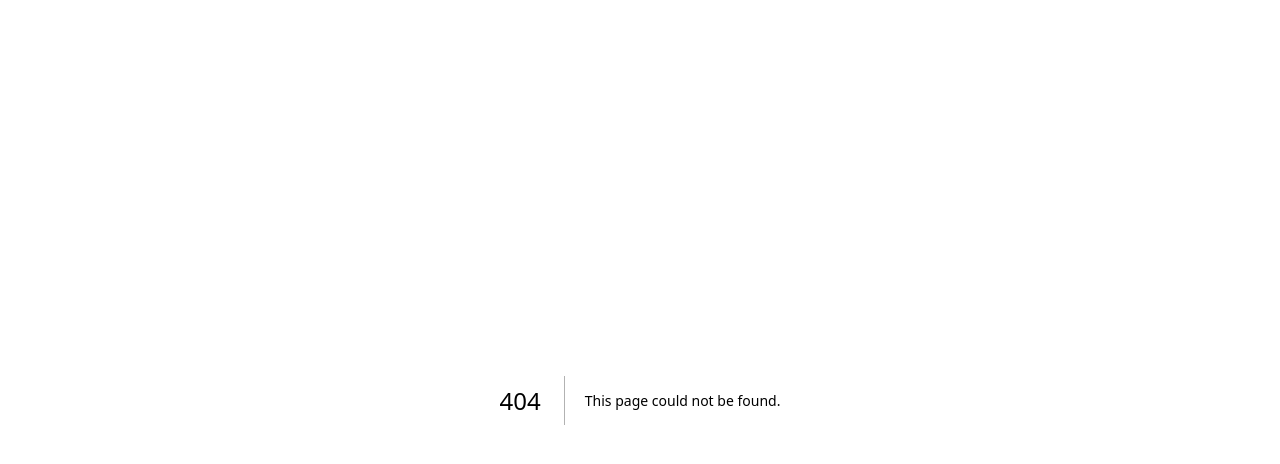
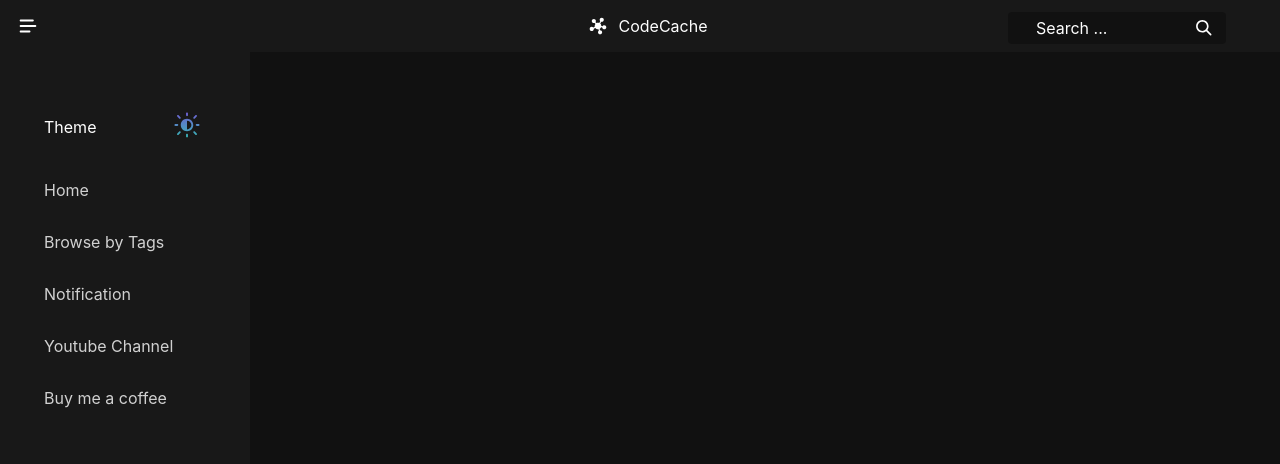
Before and after one commit to divyanshu-kunwar/codecache, a Next.js app: page /browse in a window 1280 px wide. Before the commit this address had no page. Shown: the top 464 px of the page. Built offline with nearby package versions, Linux system fonts and the light colour scheme.

Commit message:
added sidebar navigations and routes

```diff
--- a/components/Sidebar/Sidebar.js
+++ b/components/Sidebar/Sidebar.js
@@ -1,12 +1,13 @@
 import ThemeIcon from './ThemeIcon'
 import styles from './Sidebar.module.css'
+import Link from 'next/link';
 export default function Sidebar(props){
     return(
-        <div className={styles.sidebar}
-        style={props.sideExpanded ? {width:"0px"} : {width:"250px"}}>
-        <div className={styles.themeContainer}>
-        <span>Theme</span>
-        <span onClick={()=>{
+        <div className={props.sideExpanded ?
+        styles.sidebar_collapsed : styles.sidebar} >
+
+        <div className={styles.theme_container}
+        onClick={()=>{
           if(props.theme === "light"){
             sessionStorage.setItem("theme" , "dark");
             props.setTheme("dark");
@@ -14,16 +15,19 @@ export default function Sidebar(props){
             sessionStorage.setItem("theme" , "light");
             props.setTheme("light");
           }
-          }}>
+        }}
+        >
+        <span>Theme</span>
+        <span>
         <ThemeIcon theme={props.theme} />
         </span>
 
         </div>
-        <div className={styles.navLink}><span>Home</span></div>
-        <div className={styles.navLink}><span>Browse by Tags</span></div>
+        <Link href='/home' className={styles.navLink}><span>Home</span></Link>
+        <Link href='/browse' className={styles.navLink}><span>Browse by Tags</span></Link>
         <div className={styles.navLink}><span>Notification</span></div>
-        <div className={styles.navLink}><span>Youtube Channel</span></div>
-        <div className={styles.navLink}><span>Buy me a coffee</span></div>
+        <Link href='https://www.youtube.com/@CodeCache' className={styles.navLink}><span>Youtube Channel</span></Link>
+        <Link href='/buymeacoffee' className={styles.navLink}><span>Buy me a coffee</span></Link>
       </div>
     )
 }
--- a/components/Sidebar/Sidebar.module.css
+++ b/components/Sidebar/Sidebar.module.css
@@ -6,17 +6,50 @@
     flex-direction: column;
     padding: 46px 40px 40px 44px;
     background-color: var(--backgroundElevated);
-    border: 1px solid red;
+    margin-left: 0px;
+    opacity: 1;
+    transition: all 0.8s ease-out;
 }
 
-.themeContainer{
+.sidebar_collapsed{
+    width: 250px;
+    height: 100%;
+    display: flex;
+    flex-direction: column;
+    padding: 46px 40px 40px 44px;
+    background-color: var(--backgroundElevated);
+    margin-left: -250px;
+    opacity: 0.5;
+    transition: all 0.8s ease-out;
+}
+
+.theme_container{
     display: flex;
     justify-content: space-between;
     align-items: center;
-    margin-right: 10px;
+    padding-right: 8px;
+    padding-top: 12px;
+    padding-bottom: 12px;
     margin-bottom: 4px;
+    transition: all 0.4s;
+    cursor: pointer;
+}
+
+.theme_container:hover{
+    transform: scale(1.02);
 }
 
 .navLink{
-    margin-top: 32px;
+    display: block;
+    opacity: 0.8;
+    padding-top: 12px;
+    padding-bottom: 12px;
+    margin-top: 8px;
+    transition: all 0.4s;
+    cursor: pointer;
 }
+
+.navLink:hover{
+    opacity: 1;
+    transform: scale(1.01);
+}
--- a/next.config.js
+++ b/next.config.js
@@ -1,5 +1,13 @@
 /** @type {import('next').NextConfig} */
 const nextConfig = {
+  async rewrites() {
+    return [
+      {
+        source: '/',
+        destination: '/home',
+      },
+    ]
+  },
   reactStrictMode: true,
 }
 
--- a/pages/index.js
+++ b/pages/[page].js
@@ -7,9 +7,38 @@ import bg from "../media/Home.jpg";
 
 import styles from "../styles/dashboard.module.css";
 
-export default function Home() {
+
+export async function getStaticPaths() {
+  return {
+    paths: [{ params: { page: ''} },
+    { params: { page: 'home'} },
+    { params: { page: 'browse' } },
+    { params: { page: 'notification'  } },
+    { params: { page: 'buymeacoffee' } }],
+    fallback: false,     // can also be true or 'blocking'
+  }
+}
+
+// `getStaticPaths` requires using `getStaticProps`
+export async function getStaticProps(context) {
+  const data = {
+    '':'home',
+    'home':'Home - Code Cache',
+    'browse':'Browse By Tags - Code Cache',
+    'notification':'Notification - Code Cache',
+    'buymeacoffee': 'Buy me a Coffee - Code Cache',
+  }
+  return {
+    // Passed to the page component as props
+    // props: { title: title },
+    props:{title : data[context.params.page]}
+  }
+}
+
+export default function Home(props) {
   const [theme, setTheme] = useState("dark");
   const [sideExpanded, setSideExpanded] = useState(false);
+  const [selectedTab , setSelectedTab] = useState(0);
 
   useEffect(() => {
     if (sessionStorage.getItem("theme") === "light") {
@@ -23,7 +52,7 @@ export default function Home() {
   return (
     <div>
       <Head>
-        <title>Code Cache</title>
+        <title>{props.title}</title>
         <meta name="viewport" content="width=device-width, initial-scale=1.0" />
         <meta name="description" content="some description here" />
         <link
```
Lines whose indentation alone changed are shown as unchanged.
